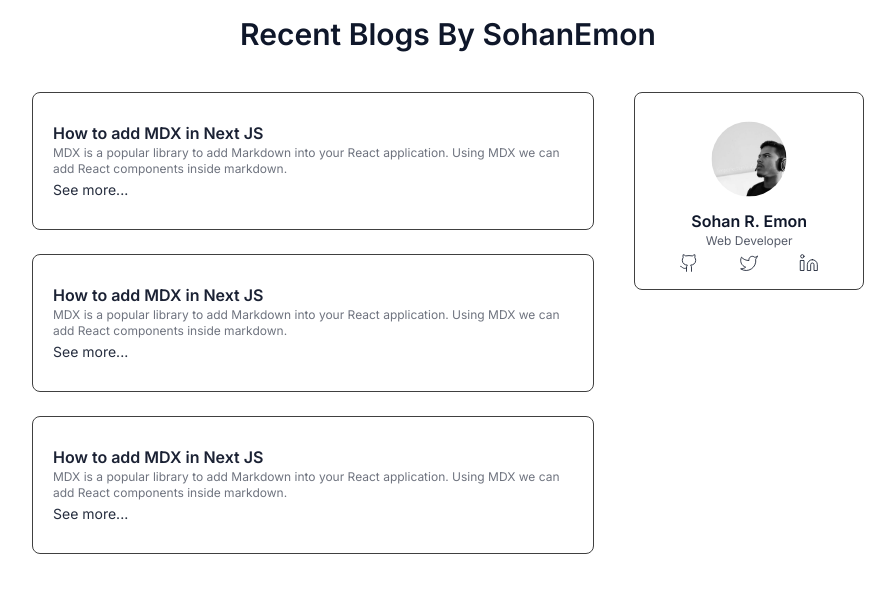
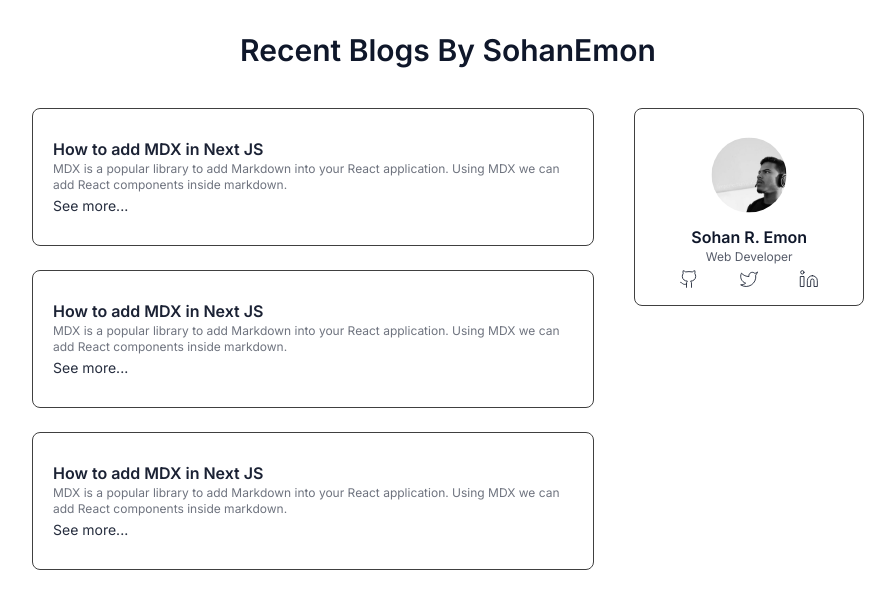
Before and after one commit to sohanemon/minimal-blogs, a Next.js app: page /blogs in a window 1280 px wide. Shown: the top 608 px of the page, without its empty margins (192-1087 px from the left). Built offline with nearby package versions, Linux system fonts and the light colour scheme.

Commit message:
Jun 12, 2023, 11:27 PM

```diff
--- a/src/app/(doc)/blogs/page.tsx
+++ b/src/app/(doc)/blogs/page.tsx
@@ -4,7 +4,7 @@ import Profile from './profile';
 export default function Page() {
   return (
     <main className='container @container max-w-4xl'>
-      <h1 className='my-4 text-3xl font-semibold text-center capitalize'>
+      <h1 className='my-8 text-3xl font-semibold text-center capitalize'>
         Recent blogs by sohanEmon
       </h1>
       <div className='flex gap-10 mt-10'>
--- a/src/app/(doc)/blogs/social.tsx
+++ b/src/app/(doc)/blogs/social.tsx
@@ -1,23 +1,30 @@
 import { Github, Linkedin, Twitter } from 'lucide-react';
+import Link from 'next/link';
 
 export default function Social() {
   return (
     <div className='flex items-center justify-center gap-10 mt-1'>
+      <Link href={'https://github.com/sohanemon'}>
         <Github
           size={20}
           strokeWidth={1}
           className='transition-colors hover:fill-neutral-300'
         />
+      </Link>
+      <Link href={'https://twitter.com/sohanemon'}>
         <Twitter
           size={20}
           strokeWidth={1}
           className='transition-colors hover:fill-neutral-300'
         />
+      </Link>
+      <Link href={'https://linkedin.com/in/sohanemon'}>
         <Linkedin
           size={20}
           strokeWidth={1}
           className='transition-colors hover:fill-neutral-300'
         />
+      </Link>
     </div>
   );
 }
```
Lines whose indentation alone changed are shown as unchanged.
